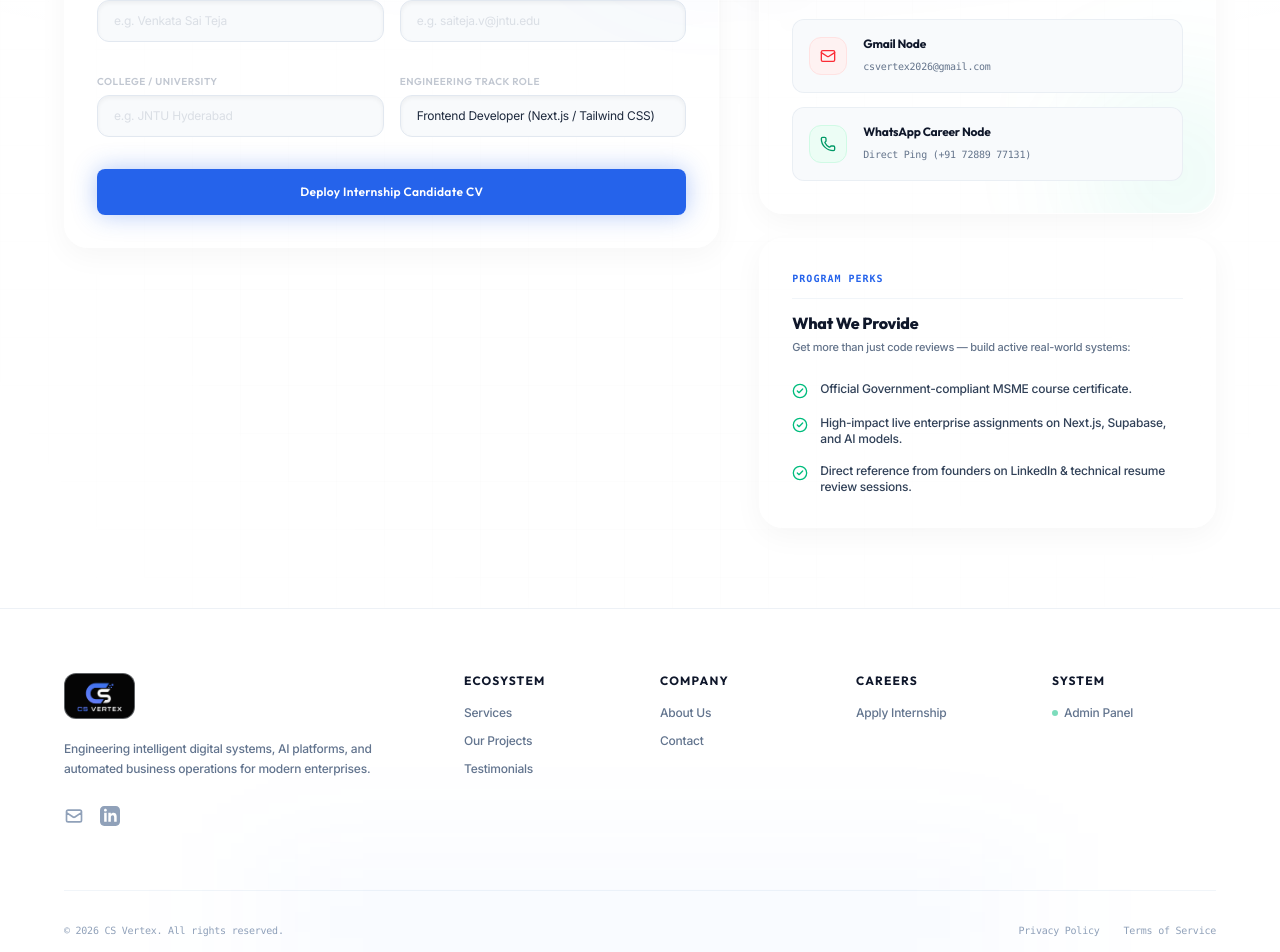
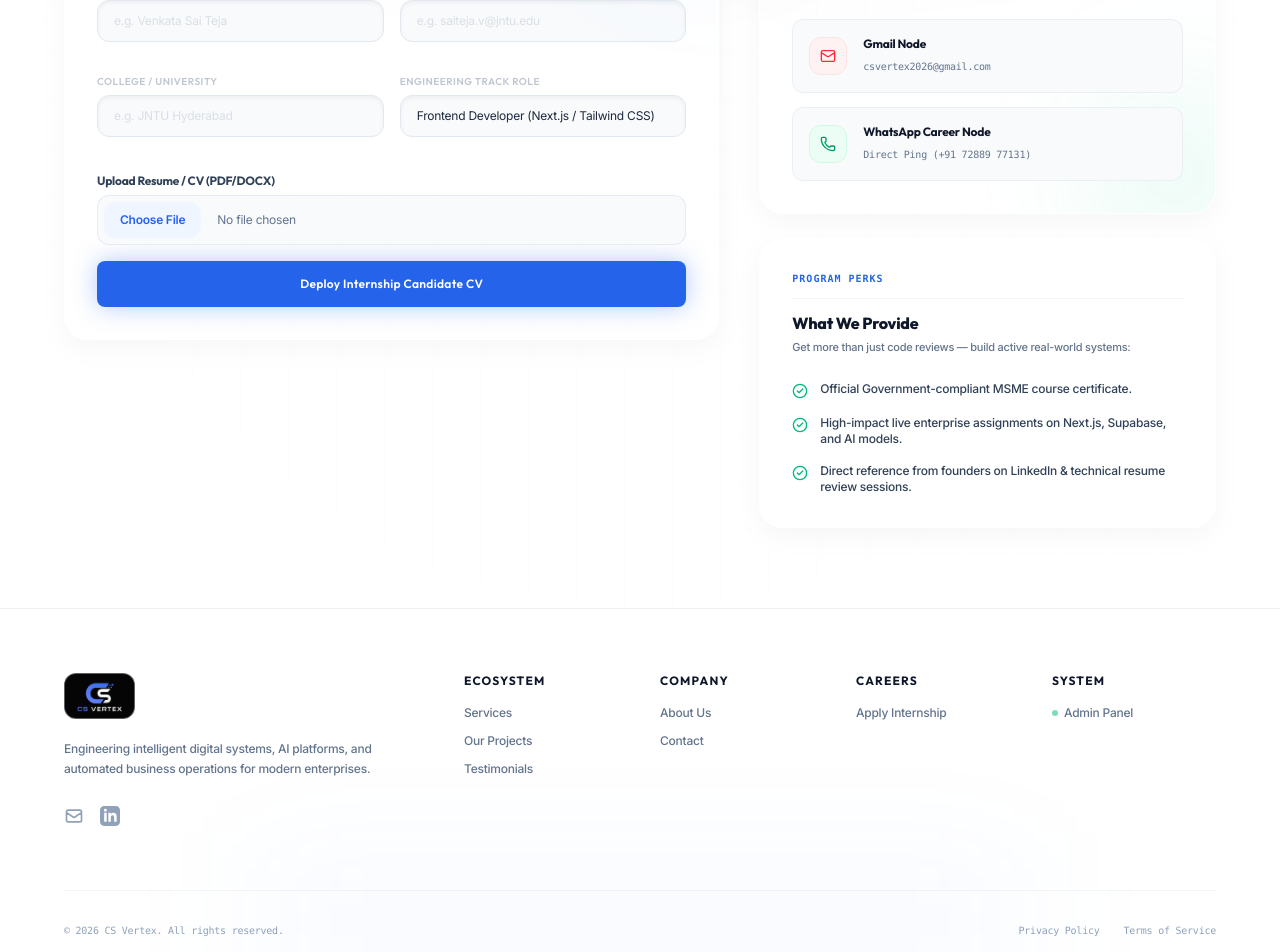
Before and after one commit to chaitu2303/CS-Vertex, a Next.js app: page / in a window 1280 px wide. Shown: the part 7024-7976 px from the top of the page. Built offline with nearby package versions, Linux system fonts and the light colour scheme.

Commit message:
feat: add file upload input for candidate resume collection in InternshipView

```diff
--- a/src/components/InternshipView.tsx
+++ b/src/components/InternshipView.tsx
@@ -14,6 +14,7 @@ export const InternshipView: React.FC = () => {
   const [internEmail, setInternEmail] = useState('');
   const [internCollege, setInternCollege] = useState('');
   const [internTrack, setInternTrack] = useState('Frontend Developer (Next.js / Tailwind CSS)');
+  const [resumeFile, setResumeFile] = useState<File | null>(null);
   const [internSuccess, setInternSuccess] = useState(false);
 
   const handleInternSubmit = (e: React.FormEvent) => {
@@ -25,7 +26,7 @@ export const InternshipView: React.FC = () => {
       email: internEmail,
       college: internCollege,
       domain: internTrack.toLowerCase().includes('backend') ? 'Backend' : internTrack.toLowerCase().includes('ai') ? 'AI & Automation' : 'Frontend',
-      resumeName: 'uploaded_cv_candidate.pdf'
+      resumeName: resumeFile ? resumeFile.name : 'uploaded_cv_candidate.pdf'
     });
 
     setInternSuccess(true);
@@ -33,6 +34,7 @@ export const InternshipView: React.FC = () => {
       setInternName('');
       setInternEmail('');
       setInternCollege('');
+      setResumeFile(null);
       setInternSuccess(false);
     }, 4000);
   };
@@ -133,6 +135,20 @@ export const InternshipView: React.FC = () => {
                     ]}
                   />
                 </div>
+                <div className="space-y-1.5 text-left pt-1">
+                  <label className="block text-xs font-bold text-slate-700 font-sora">Upload Resume / CV (PDF/DOCX)</label>
+                  <input
+                    type="file"
+                    accept=".pdf,.doc,.docx"
+                    onChange={(e) => {
+                      if (e.target.files && e.target.files[0]) {
+                        setResumeFile(e.target.files[0]);
+                      }
+                    }}
+                    className="w-full text-xs text-slate-500 file:mr-4 file:py-2.5 file:px-4 file:rounded-xl file:border-0 file:text-xs file:font-semibold file:bg-blue-50 file:text-[#2563EB] hover:file:bg-blue-100 cursor-pointer border border-slate-200/80 rounded-xl bg-[#F8FAFC] p-1.5 focus:outline-none"
+                    required
+                  />
+                </div>
                 <Button type="submit" variant="neon" size="sm" fullWidth className="font-sora text-xs py-3.5 mt-2 bg-gradient-to-r from-[#2563EB] to-[#2563EB] hover:brightness-105 border-transparent cursor-pointer">
                   Deploy Internship Candidate CV
                 </Button>
```
